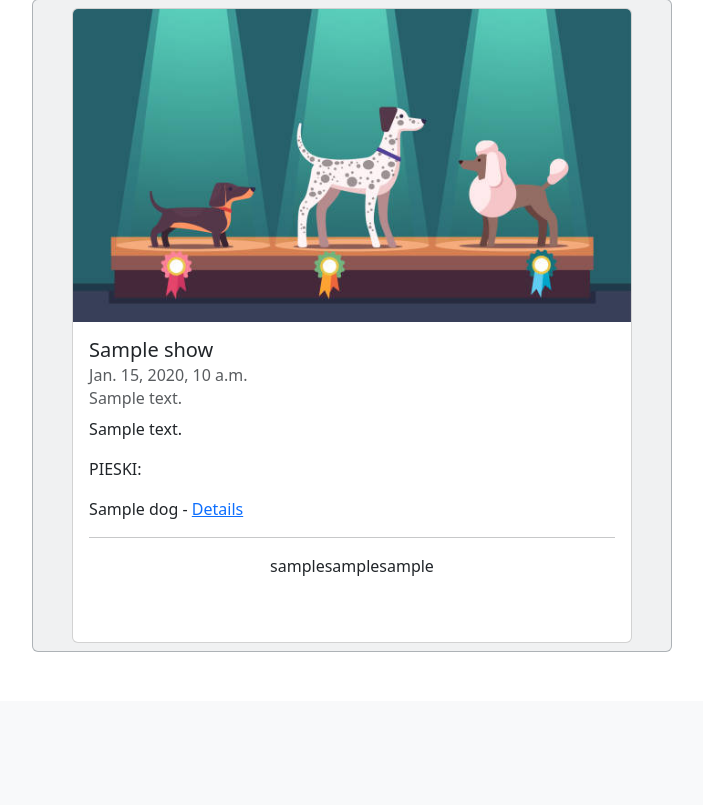
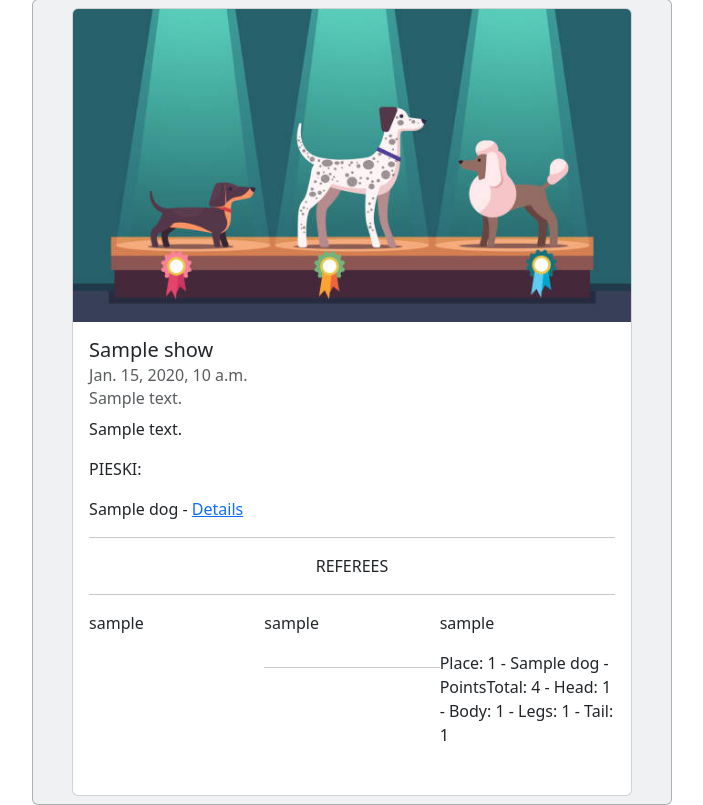
Before and after one commit to AChlebba/DogShow, a Django app: page /shows-details/1 in a window 1280 px wide. Shown: the part 99-904 px from the top of the page, without its empty margins (288-991 px from the left). Before the commit the page ends 751 px from the top, so only its background shows below. Run offline with Django 4.2, Linux system fonts and the light colour scheme; tables that the repository leaves empty hold one stand-in row (values such as "Sample post"); some libraries are stand-ins or nearby versions.

Commit message:
Fixes and results added

```diff
--- a/dogshow/DogShow/base/templates/base/shows_details.html
+++ b/dogshow/DogShow/base/templates/base/shows_details.html
@@ -25,29 +25,35 @@
           <h6 class="card-subtitle mb-2 text-muted">{{show.date}}</h6>
           <h6 class="card-subtitle mb-2 text-muted">{{show.address}}</h6>
           <p class="card-text">{{show.description}}</p>
+
+
           <p>PIESKI:</p>
           {% for dog in show_dogs %}
             {% if user == dog.owner %}
-                <p>{{dog.name}} - <a href="{% url 'dog-profile' dog.id %}">Details</a> - <a href="{% url 'cancel-dog' show.id dog.id %}">Delete</a></p>
+            <p>{{dog.name}} - <a href="{% url 'dog-profile' dog.id %}">Details</a> - {% if show.active or show.finished %} Delete {% else %}<a href="{% url 'cancel-dog' show.id dog.id %}">Delete</a>{% endif %}</p>
             {% else %}
             <p>{{dog.name}} - <a href="{% url 'dog-profile' dog.id %}">Details</a></p>
             {% endif %}
           {% endfor %}
           {% for group in request.user.groups.all %}
-          {% if group.name == 'referee' or show.active %}
+            {% if group.name == 'referee' or show.active or show.finished %}
             <a class="btn btn-secondary " disabled>Add your dog !</a>
             {% else %}
             <a href="{% url 'submit-dog' show.id %}" class="btn btn-success ">Add your dog !</a>
             {% endif %}
           {% endfor %}
+
+          <hr>
+          <p class="text-center">REFEREES</p>
           <hr>
           <div class="referee-table">
           <p>{{show.referee1}}</p>
           <p>{{show.referee2}}</p>
           <p>{{show.referee3}}</p>
+
           {% for group in request.user.groups.all %}
           {% if group.name == 'admin' %}
-          {% if show.active %}
+            {% if show.active or show.finished %}
             <div class="cen"><a  class="btn btn-secondary " disabled>Add Referee1</a></div>
             <div class="cen"><a  class="btn btn-secondary " disabled>Add Referee2</a></div>
             <div class="cen"><a  class="btn btn-secondary " disabled>Add Referee3</a></div>
@@ -65,13 +71,18 @@
             </div>
             {% endif %}
 
+
             {% if show.active %}
               <a href="{% url 'activate-show' show.id %}" class="btn btn-success btn-block">Active !</a>
+            {% else %}
+              {% if show.finished %}
+              <a class="btn btn-danger btn-block">Show finished !</a>
               {% else %}
                 {% if show.referee1 != None and show.referee2 != None and show.referee3 != None %}
                 <a href="{% url 'activate-show' show.id %}" class="btn btn-primary btn-block">Activate</a>
                 {% else %}
                 <a class="btn btn-danger btn-block">Referees not ready</a>
+                {% endif %}
               {% endif %}
             {% endif %}
           {% endif %}
@@ -82,14 +93,26 @@
             </div>
             <hr>
             </div>
+            {% if show.finished %}
+            <a class="btn btn-danger btn-block">Show finished !</a>
+            {% else %}
               {% if show.active %}
               <a href="{% url 'score-page' show.id 0 %}" class="btn btn-success btn-block">Start judging !</a>
               {% else %}
               <a  class="btn btn-secondary btn-block" disabled>Show not ready</a>
               {% endif %}
             {% endif %}
+          {% endif %}
           {% endfor %}
           <p></p>
+          <hr>
+          {% if show.finished %}
+            {% for key, values in dog_points.items %}
+              <p>Place: {{forloop.counter0|add:"1"}} - {{ key }} - PointsTotal: {{values.4}} - Head: {{values.0}} - Body: {{values.1}} - Legs: {{values.2}} - Tail: {{values.3}}   </p>
+            {% endfor %}
+          {% else %}
+          <p class="text-center">RESULTS COMING </p>
+          {% endif %}
       </div>
 </div>
 
--- a/dogshow/DogShow/base/views.py
+++ b/dogshow/DogShow/base/views.py
@@ -29,10 +29,46 @@ def shows(request):
 
 def showsDetails(request, pk):
     show = Show.objects.get(id=pk)
+    score_cards = list(Score.objects.filter(show=show))
+    all_finished = False
+    if score_cards and not show.finished:
+        for score in score_cards:
+            if score.submitted:
+                all_finished = True
+            else:
+                all_finished = False
+                break
+
+    if all_finished and not show.finished:
+        show.finished = True
+        show.active = False
+        show.save()
+
+    if show.finished and show.active:
+        show.active = False
+        show.save()
+
     show_dogs = show.dogs.all()
+    dog_points = {}
+    if show.finished:
+        dog_names = []
+        for dog in show_dogs:
+            if dog.name not in dog_names:
+                dog_names.append([dog.name,0,0,0,0,0])
+        dog_points = {item[0]: item[1:] for item in dog_names}
+        for score in score_cards:
+            dog_points[score.dog.name][0] += score.head
+            dog_points[score.dog.name][1] += score.body
+            dog_points[score.dog.name][2] += score.legs
+            dog_points[score.dog.name][3] += score.tail
+            dog_points[score.dog.name][4] += (score.head + score.body + score.legs + score.tail)
+        dog_points = dict(sorted(dog_points.items(), key=lambda item: item[1][4], reverse=True))
+
+
+
     page = 'shows-details'
     context = {
-        "page": page, "show": show, "show_dogs": show_dogs,
+        "page": page, "show": show, "show_dogs": show_dogs, "score_cards": score_cards, "all_finished": all_finished, "dog_points": dog_points,
     }
     return render(request, 'base/shows_details.html', context)
 
@@ -123,6 +159,8 @@ def submitDog(request, pk):
     message = ''
     dogs = Dog.objects.all()
     show = Show.objects.get(id=pk)
+    if show.active or show.finished:
+        return redirect('shows')
     show_dogs = show.dogs.all()
     if request.method == 'POST':
         try:
@@ -169,6 +207,8 @@ def addShow(request):
 
 def addReferee(request, pk, rpk):
     show = Show.objects.get(id=pk)
+    if show.active or show.finished:
+        return redirect('shows')
     referees = Group.objects.get(name='referee').user_set.all()
     message = ''
 
@@ -210,31 +250,38 @@ def activateShow(request, pk):
         current_show.save()
         return redirect('shows')
     else:
-        for dog in current_show.dogs.all():
-            score = Score.objects.create(
-                name = current_show.name + ' ' + current_show.referee1.username + ' ' + dog.name,
-                show = current_show,
-                referee = current_show.referee1,
-                dog = dog)
-            score.save()
-        for dog in current_show.dogs.all():
-            score = Score.objects.create(
-                name = current_show.name + ' ' + current_show.referee2.username + ' ' + dog.name,
-                show = current_show,
-                referee = current_show.referee2,
-                dog = dog)
-            score.save()
-        for dog in current_show.dogs.all():
-            score = Score.objects.create(
-                name = current_show.name + ' ' + current_show.referee3.username + ' ' + dog.name,
-                show = current_show,
-                referee = current_show.referee3,
-                dog = dog)
-            score.save()
+        if current_show.finished:
+            return redirect('shows')
+        if Score.objects.filter(show=current_show).exists():
+            current_show.active = True
+            current_show.save()
+            return redirect('shows')
+        else:
+            for dog in current_show.dogs.all():
+                score = Score.objects.create(
+                    name = current_show.name + ' ' + current_show.referee1.username + ' ' + dog.name,
+                    show = current_show,
+                    referee = current_show.referee1,
+                    dog = dog)
+                score.save()
+            for dog in current_show.dogs.all():
+                score = Score.objects.create(
+                    name = current_show.name + ' ' + current_show.referee2.username + ' ' + dog.name,
+                    show = current_show,
+                    referee = current_show.referee2,
+                    dog = dog)
+                score.save()
+            for dog in current_show.dogs.all():
+                score = Score.objects.create(
+                    name = current_show.name + ' ' + current_show.referee3.username + ' ' + dog.name,
+                    show = current_show,
+                    referee = current_show.referee3,
+                    dog = dog)
+                score.save()
 
-        current_show.active = True
-        current_show.save()
-        return redirect('shows')
+            current_show.active = True
+            current_show.save()
+            return redirect('shows')
 
 
 def scorePage(request, pk, dpk):
@@ -242,7 +289,7 @@ def scorePage(request, pk, dpk):
     dogs = show.dogs.all()
     scores = Score.objects.all()
     dogs_count = len(dogs)-1
-    finished = False
+    not_finished = scores.filter(show=show, referee=request.user, submitted=False).exists()
     if int(dpk) not in range(dogs_count+1):
         dpk = 0
 
@@ -255,15 +302,17 @@ def scorePage(request, pk, dpk):
 
 
     if request.method == 'POST':
+        if show.finished or not show.active:
+            return redirect('shows')
         score.head = request.POST.get('head')
         score.body = request.POST.get('body')
         score.legs = request.POST.get('legs')
         score.tail = request.POST.get('tail')
         score.submitted = True
         score.save()
-        finished = scores.get(show=show, referee=request.user, submitted=False).exists()
+        not_finished = scores.filter(show=show, referee=request.user, submitted=False).exists()
 
     context = {
-        "show": show, "current_dog": current_dog, "score": score, "dogs_count": dogs_count, "dpk": dpk, "finished": finished,
+        "show": show, "current_dog": current_dog, "score": score, "dogs_count": dogs_count, "dpk": dpk, "not_finished": not_finished,
     }
     return render(request, 'base/score_page.html', context)
```
Also changed, not shown: dogshow/DogShow/base/templates/base/score_page.html (+7 -3 lines). Lines whose indentation alone changed are shown as unchanged.
